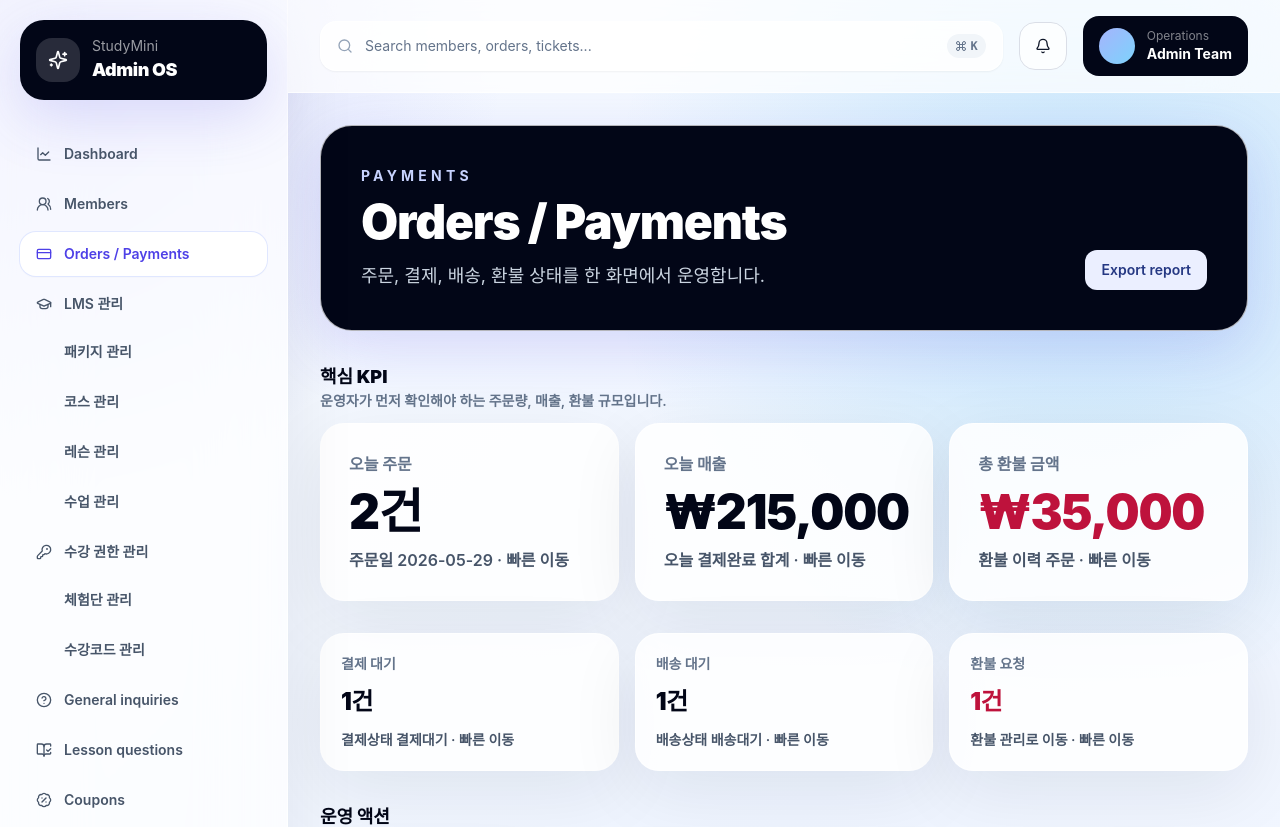
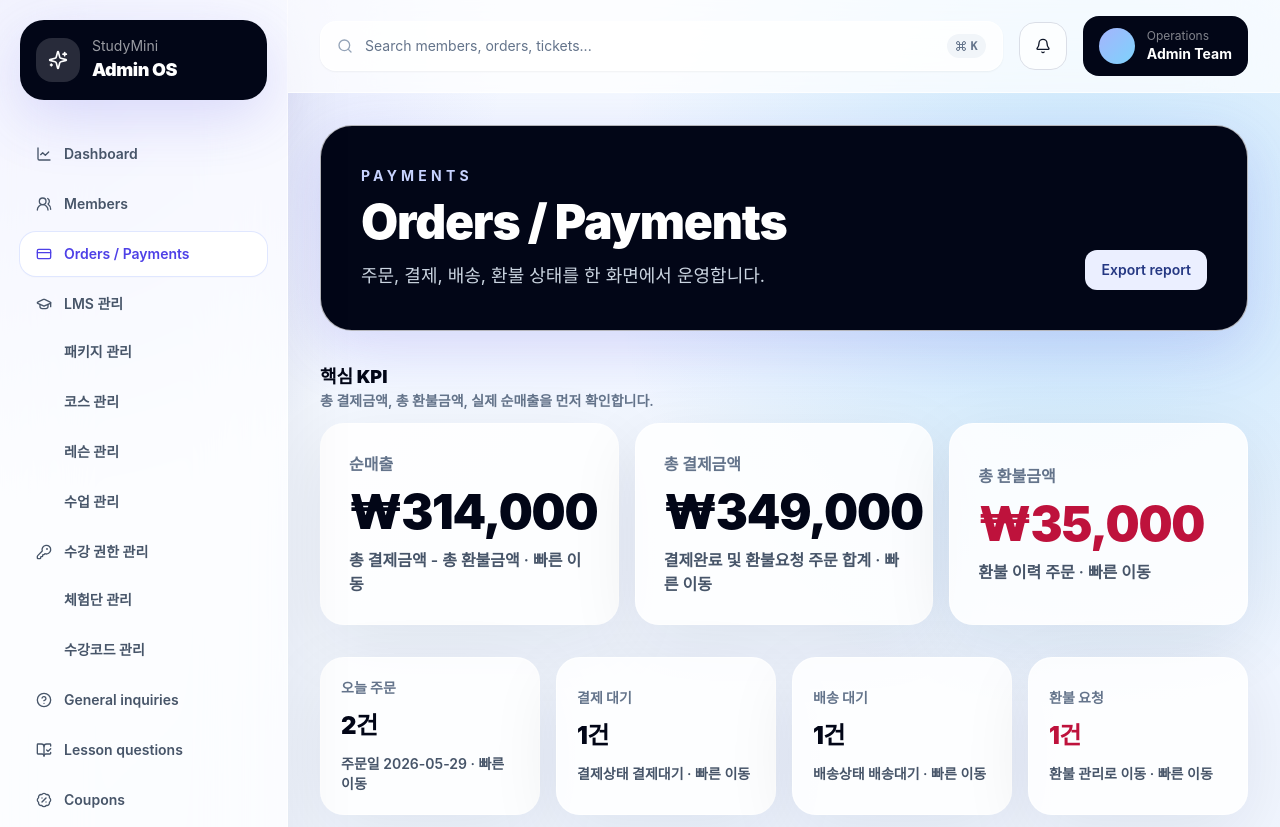
Before and after one commit to koo-2dub/studymini-admin-frontend, a Next.js app: page /orders in a window 1280 px wide. Shown: the top 827 px of the page. Built offline with nearby package versions, Linux system fonts and the light colour scheme.

Commit message:
Update orders KPI hierarchy

```diff
--- a/components/dashboard/orders-dashboard.tsx
+++ b/components/dashboard/orders-dashboard.tsx
@@ -187,12 +187,13 @@ export function OrdersDashboard({ orders }: { orders: AdminOrder[] }) {
   }, [filteredOrders]);
 
   const todayOrders = orders.filter((order) => order.date === TODAY);
-  const todayPaidOrders = orders.filter((order) => order.date === TODAY && order.paymentStatus === "결제완료");
+  const paidOrders = orders.filter((order) => order.paymentStatus === "결제완료" || order.paymentStatus === "환불요청");
   const pendingPayments = orders.filter((order) => order.paymentStatus === "결제대기");
   const waitingShipping = orders.filter((order) => order.shippingStatus === "배송대기");
   const refundRequests = refundRows.filter((refund) => refund.status === "환불 요청" || refund.status === "환불 승인 대기");
-  const todayRevenue = todayPaidOrders.reduce((sum, order) => sum + order.paymentAmount, 0);
+  const totalPaymentAmount = paidOrders.reduce((sum, order) => sum + order.paymentAmount, 0);
   const refundTotal = orders.reduce((sum, order) => sum + order.refundAmount, 0);
+  const netRevenue = totalPaymentAmount - refundTotal;
 
   const updateFilter = (key: keyof OrderFilters, value: string) => {
     setFilters((current) => ({ ...current, [key]: value }));
@@ -208,16 +209,17 @@ export function OrdersDashboard({ orders }: { orders: AdminOrder[] }) {
       <section className="space-y-3">
         <div>
           <h2 className="text-lg font-black text-slate-950">핵심 KPI</h2>
-          <p className="text-sm font-semibold text-slate-500">운영자가 먼저 확인해야 하는 주문량, 매출, 환불 규모입니다.</p>
+          <p className="text-sm font-semibold text-slate-500">총 결제금액, 총 환불금액, 실제 순매출을 먼저 확인합니다.</p>
         </div>
         <div className="grid gap-4 lg:grid-cols-3">
-          <SummaryCard label="오늘 주문" value={`${todayOrders.length.toLocaleString()}건`} detail={`주문일 ${TODAY}`} onClick={() => applyQuickFilter({ startDate: TODAY, endDate: TODAY })} size="primary" />
-          <SummaryCard label="오늘 매출" value={formatCurrency(todayRevenue)} detail="오늘 결제완료 합계" onClick={() => applyQuickFilter({ startDate: TODAY, endDate: TODAY, paymentStatus: "결제완료" })} size="primary" />
-          <SummaryCard label="총 환불 금액" value={formatCurrency(refundTotal)} detail="환불 이력 주문" onClick={() => applyQuickFilter({ refundStatus: "has" })} tone="rose" size="primary" />
+          <SummaryCard label="순매출" value={formatCurrency(netRevenue)} detail="총 결제금액 - 총 환불금액" onClick={() => applyQuickFilter({})} size="primary" />
+          <SummaryCard label="총 결제금액" value={formatCurrency(totalPaymentAmount)} detail="결제완료 및 환불요청 주문 합계" onClick={() => applyQuickFilter({ paymentStatus: "결제완료" })} size="primary" />
+          <SummaryCard label="총 환불금액" value={formatCurrency(refundTotal)} detail="환불 이력 주문" onClick={() => applyQuickFilter({ refundStatus: "has" })} tone="rose" size="primary" />
         </div>
       </section>
 
-      <section className="grid gap-4 md:grid-cols-3">
+      <section className="grid gap-4 md:grid-cols-2 xl:grid-cols-4">
+        <SummaryCard label="오늘 주문" value={`${todayOrders.length.toLocaleString()}건`} detail={`주문일 ${TODAY}`} onClick={() => applyQuickFilter({ startDate: TODAY, endDate: TODAY })} />
         <SummaryCard label="결제 대기" value={`${pendingPayments.length.toLocaleString()}건`} detail="결제상태 결제대기" onClick={() => applyQuickFilter({ paymentStatus: "결제대기" })} />
         <SummaryCard label="배송 대기" value={`${waitingShipping.length.toLocaleString()}건`} detail="배송상태 배송대기" onClick={() => applyQuickFilter({ shippingStatus: "배송대기" })} />
         <SummaryCard label="환불 요청" value={`${refundRequests.length.toLocaleString()}건`} detail="환불 관리로 이동" onClick={() => applyQuickFilter({}, "refunds")} tone="rose" />
```
